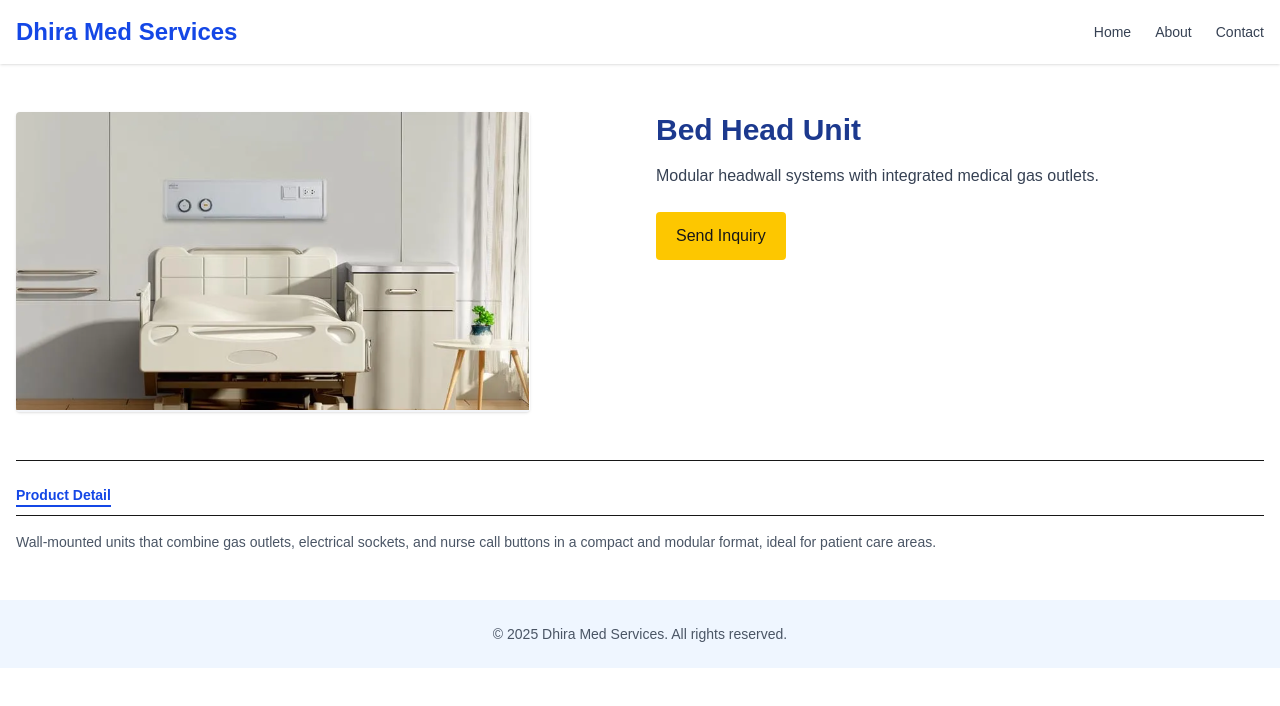
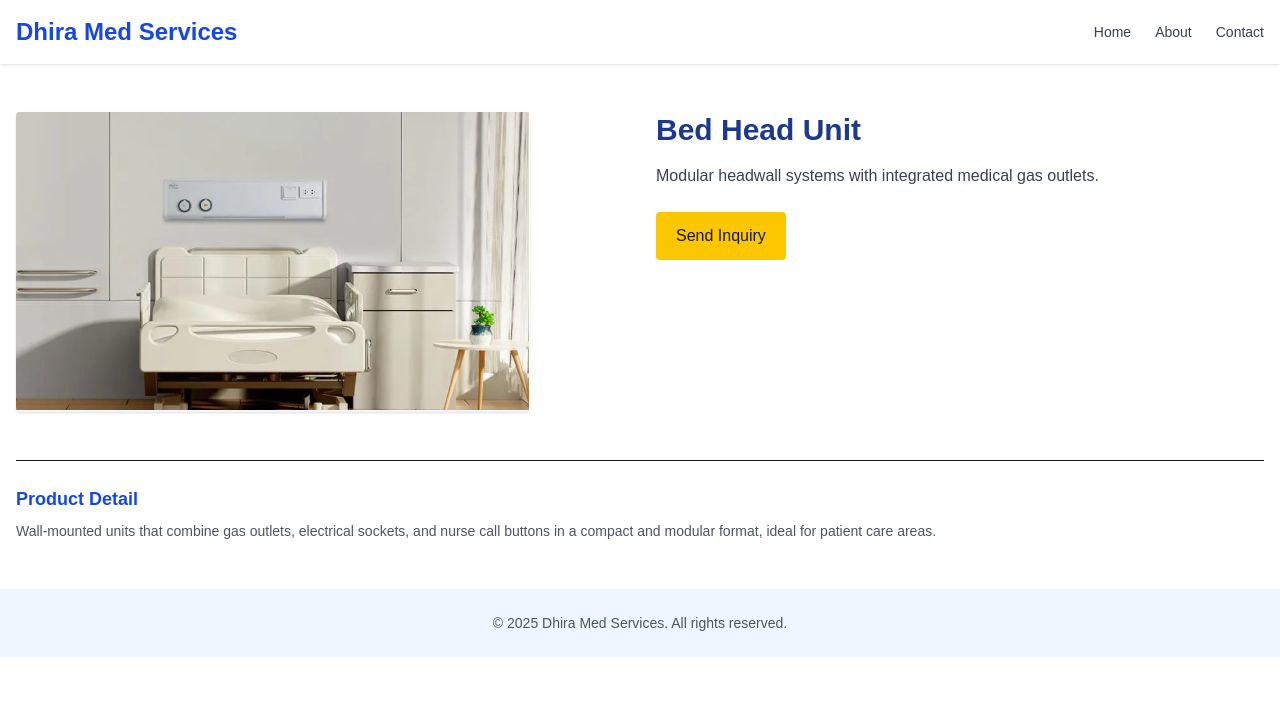
Before and after one commit to dumbresi/DMS, a Next.js app in the folder frontend/: page /products/bed-head-unit in a window 1280 px wide. Shown: the top 706 px of the page. Built offline with nearby package versions, Linux system fonts and the light colour scheme.

Commit message:
error fix

```diff
--- a/frontend/app/products/[slug]/page.tsx
+++ b/frontend/app/products/[slug]/page.tsx
@@ -3,9 +3,22 @@ import Navbar from "@/app/components/Navbar";
 import Footer from "@/app/components/Footer";
 import { notFound } from "next/navigation";
 
-export default function ProductPage({ params }: { params: { slug: string } }) {
+// ✅ Metadata generator (optional)
+export async function generateMetadata({ params }: { params: { slug: string } }) {
   const product = products.find((p) => p.slug === params.slug);
+  return {
+    title: product?.title || "Product",
+    description: product?.description || "",
+  };
+}
 
+// ✅ Fix type error: explicitly define the shape of props
+export default function ProductPage({
+  params,
+}: {
+  params: { slug: string };
+}) {
+  const product = products.find((p) => p.slug === params.slug);
   if (!product) return notFound();
 
   return (
@@ -24,16 +37,9 @@ export default function ProductPage({ params }: { params: { slug: string } }) {
             </button>
           </div>
         </div>
-
         <div className="mt-12 border-t pt-6">
-          <div className="flex space-x-6 text-sm border-b pb-2">
-            <span className="text-blue-700 font-semibold border-b-2 border-blue-700">
-              Product Detail
-            </span>
-          </div>
-          <div className="mt-4 text-gray-600 text-sm">
-            <p>{product.details}</p>
-          </div>
+          <h2 className="text-blue-700 font-semibold text-lg mb-2">Product Detail</h2>
+          <p className="text-gray-600 text-sm">{product.details}</p>
         </div>
       </main>
       <Footer />
```
